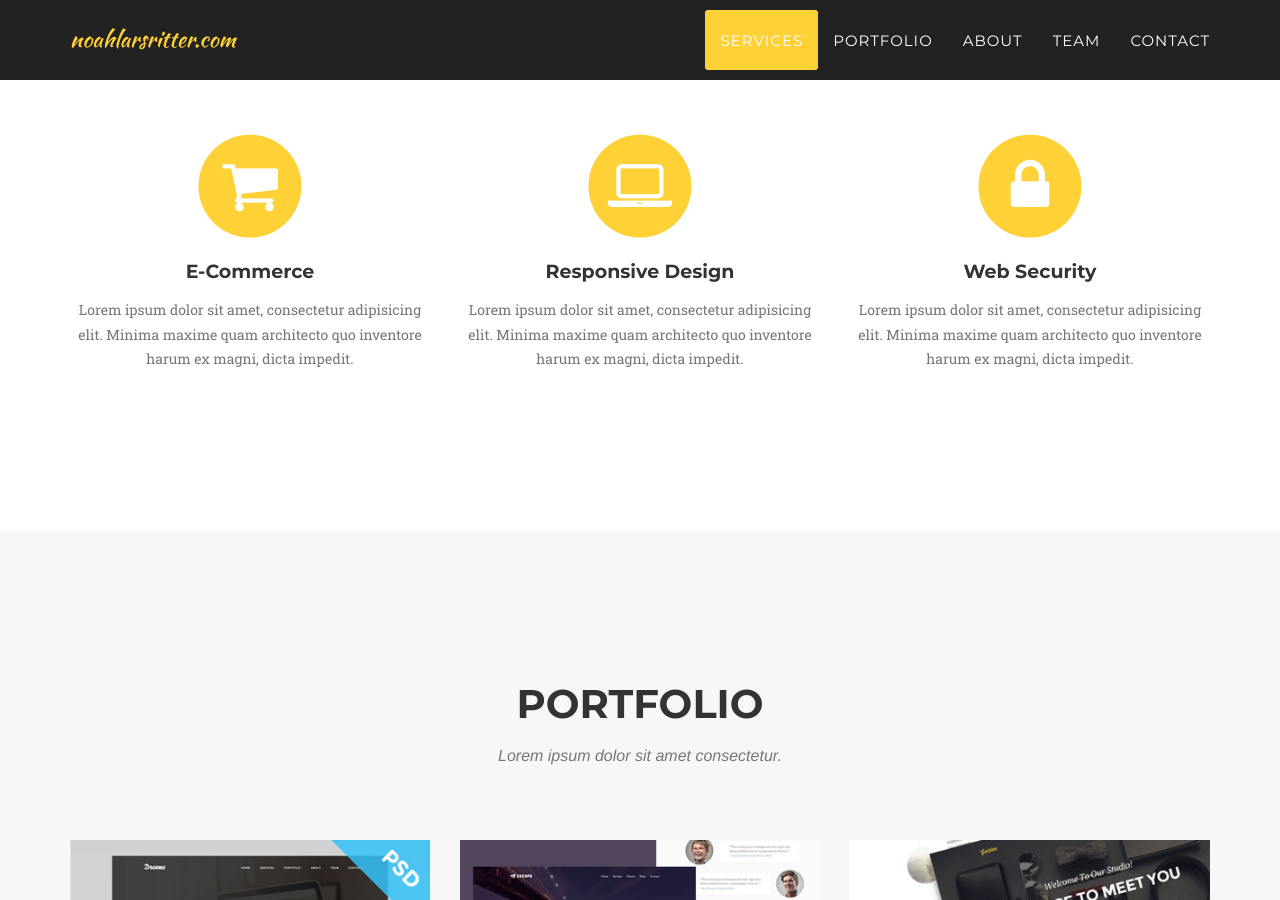
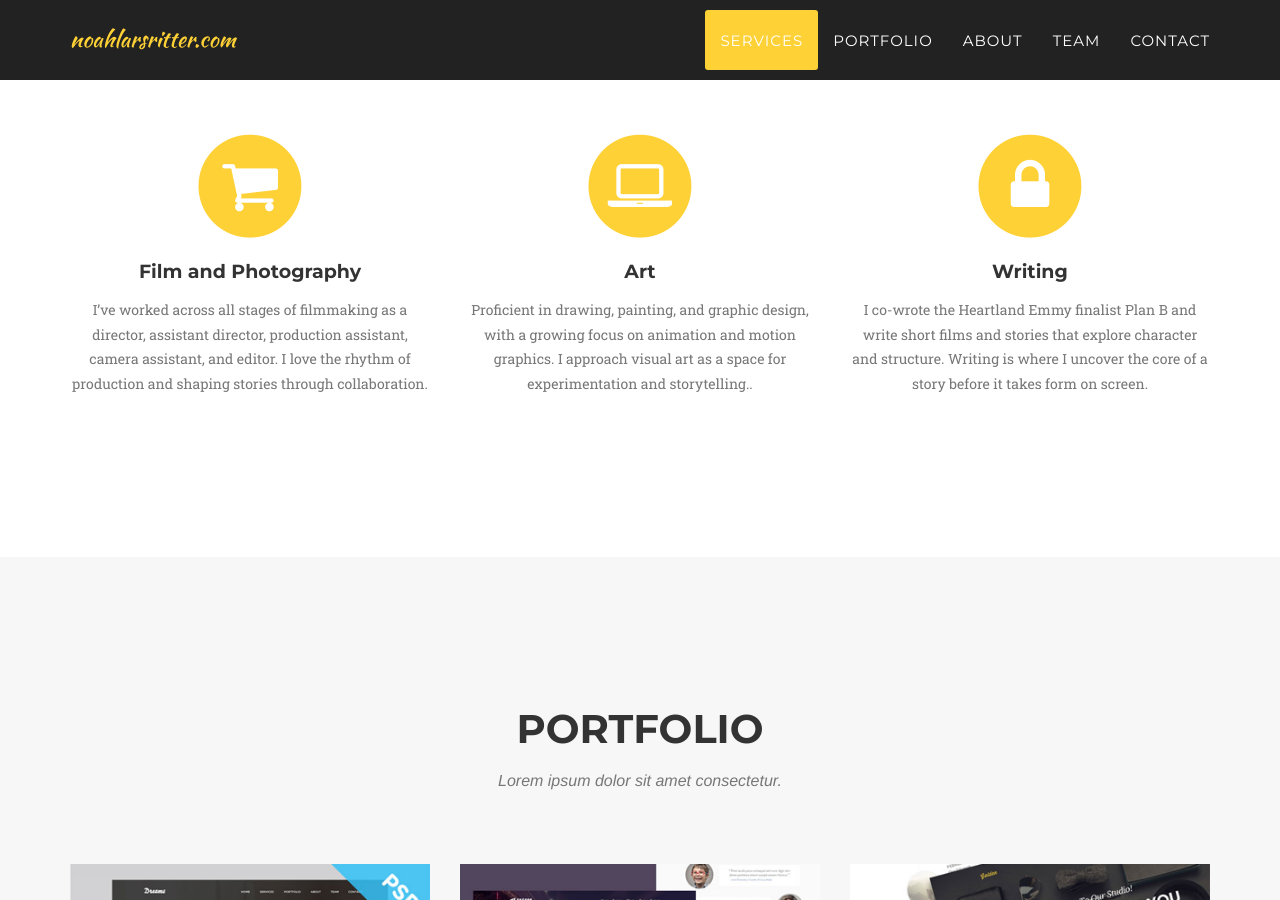
Before and after one commit to n2o2a2h/noahlarsritter.github.io, a Jekyll site: the page built from index.html, in a window 1280 px wide and 900 px high, scrolled down 1013 px. Built offline with Jekyll 4.4.1, drawn with Linux system fonts in a browser that asks for light colours; some web fonts are replaced.

Commit message:
Update services.html

```diff
--- a/_includes/services.html
+++ b/_includes/services.html
@@ -13,24 +13,24 @@
                         <i class="fa fa-circle fa-stack-2x text-primary"></i>
                         <i class="fa fa-shopping-cart fa-stack-1x fa-inverse"></i>
                     </span>
-                    <h4 class="service-heading">E-Commerce</h4>
-                    <p class="text-muted">Lorem ipsum dolor sit amet, consectetur adipisicing elit. Minima maxime quam architecto quo inventore harum ex magni, dicta impedit.</p>
+                    <h4 class="service-heading">Film and Photography</h4>
+                    <p class="text-muted">I’ve worked across all stages of filmmaking as a director, assistant director, production assistant, camera assistant, and editor. I love the rhythm of production and shaping stories through collaboration.</p>
                 </div>
                 <div class="col-md-4">
                     <span class="fa-stack fa-4x">
                         <i class="fa fa-circle fa-stack-2x text-primary"></i>
                         <i class="fa fa-laptop fa-stack-1x fa-inverse"></i>
                     </span>
-                    <h4 class="service-heading">Responsive Design</h4>
-                    <p class="text-muted">Lorem ipsum dolor sit amet, consectetur adipisicing elit. Minima maxime quam architecto quo inventore harum ex magni, dicta impedit.</p>
+                    <h4 class="service-heading">Art</h4>
+                    <p class="text-muted">Proficient in drawing, painting, and graphic design, with a growing focus on animation and motion graphics. I approach visual art as a space for experimentation and storytelling..</p>
                 </div>
                 <div class="col-md-4">
                     <span class="fa-stack fa-4x">
                         <i class="fa fa-circle fa-stack-2x text-primary"></i>
                         <i class="fa fa-lock fa-stack-1x fa-inverse"></i>
                     </span>
-                    <h4 class="service-heading">Web Security</h4>
-                    <p class="text-muted">Lorem ipsum dolor sit amet, consectetur adipisicing elit. Minima maxime quam architecto quo inventore harum ex magni, dicta impedit.</p>
+                    <h4 class="service-heading">Writing</h4>
+                    <p class="text-muted">I co-wrote the Heartland Emmy finalist Plan B and write short films and stories that explore character and structure. Writing is where I uncover the core of a story before it takes form on screen.</p>
                 </div>
             </div>
         </div>
```
